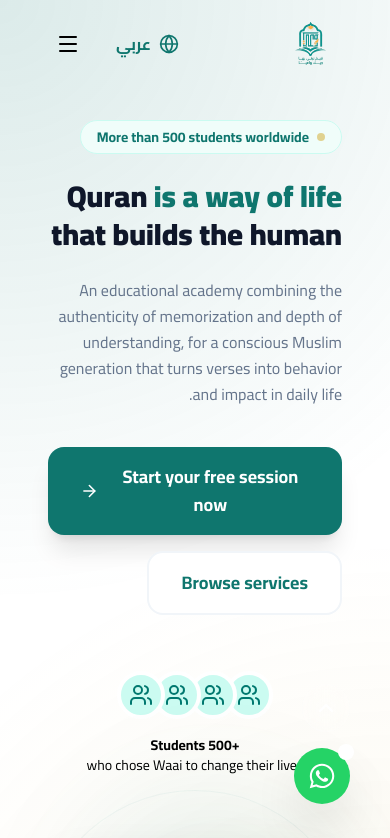
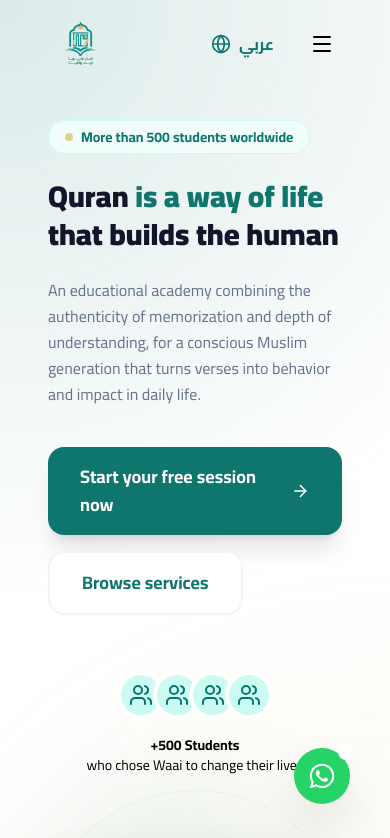
Before and after one commit to neovidiatech-eng/Wa3y-Landing-Page, a React (Vite) app: page / in a window 390 px wide. Shown: the top 838 px of the page. Built offline with nearby package versions, Linux system fonts and the light colour scheme.

Commit message:
feat: initialize project structure with responsive hero section, routing, and dynamic localization support

```diff
--- a/src/App.tsx
+++ b/src/App.tsx
@@ -16,10 +16,20 @@ export default function App() {
   const { i18n } = useTranslation();
 
   useEffect(() => {
-    const lang = i18n.language || "ar";
-    document.documentElement.dir = lang.startsWith("ar") ? "rtl" : "ltr";
-    document.documentElement.lang = lang.startsWith("ar") ? "ar" : "en";
-  }, [i18n.language]);
+    const updateDir = (lng: string) => {
+      const currentLng = lng || "ar";
+      const isAr = currentLng.startsWith("ar");
+      document.documentElement.dir = isAr ? "rtl" : "ltr";
+      document.documentElement.lang = isAr ? "ar" : "en";
+    };
+
+    updateDir(i18n.language);
+    i18n.on("languageChanged", updateDir);
+
+    return () => {
+      i18n.off("languageChanged", updateDir);
+    };
+  }, [i18n]);
 
   return (
     <>
--- a/src/components/layouts/Layout.tsx
+++ b/src/components/layouts/Layout.tsx
@@ -10,7 +10,6 @@ export function Layout() {
 
   return (
     <div
-      dir="rtl"
       className="font-['Cairo'] selection:bg-teal-100 selection:text-teal-900 bg-background overflow-x-hidden min-h-screen flex flex-col"
     >
       <div className="fixed inset-0 pattern-bg pointer-events-none" />
@@ -19,7 +18,7 @@ export function Layout() {
 
 <Header/>
       {/* Page Content with Transitions */}
-      <div className={`grow ${location.pathname !== "/" ? "pt-24 md:pt-28 lg:pt-32" : ""}`}>
+      <div className={`grow ${location.pathname !== "/" ? "pt-16 md:pt-20 lg:pt-24" : ""}`}>
         <AnimatePresence mode="wait">
           <motion.div
             key={location.pathname}
--- a/src/locales/en.json
+++ b/src/locales/en.json
@@ -101,7 +101,7 @@
     "locationValue": "Cairo, Egypt"
   },
   "footer": {
-    "rights": "© {{year}} Wa3y Academy. All rights reserved.",
+    "rights": "© {{year}}Waai Academy. All rights reserved.",
     "designedBy": "Designed by",
     "privacyPolicy": "Privacy Policy",
     "termsConditions": "Terms & Conditions"
@@ -231,12 +231,12 @@
     "notFound": "Subject not found",
     "back": "Back to subjects",
     "courseTitle": "{{title}} Course",
-    "whyChoose": "Why choose {{title}} course <br className=\"hidden md:block\"/> at Wa3y Academy?",
+    "whyChoose": "Why choose {{title}} course <br className=\"hidden md:block\"/> atWaaiAcademy?",
     "registerTitle": "Register for {{title}} course",
     "registerDesc1": "Start your journey to understand and recite the Quran easily and professionally. The course will be specially designed to suit your needs and facilitate your guidance during the learning process.",
-    "registerDesc2": "Get a wonderful opportunity to learn and recite the Holy Quran in a way you will not forget. Join the {{title}} course at Wa3y Academy now.",
+    "registerDesc2": "Get a wonderful opportunity to learn and recite the Holy Quran in a way you will not forget. Join the {{title}} course atWaaiAcademy now.",
     "registerBtn": "Register Now",
-    "otherSubjects": "Wa3y Subjects",
+    "otherSubjects": "Waai Subjects",
     "defaultFeatures": [
       {
         "title": "Learn Arabic Language",
@@ -273,7 +273,7 @@
     ]
   },
   "application": {
-    "heroTitle": "Join 'Waai Academy' for teaching the Quran. If you are a Quran memorizer looking for an opportunity to work as a teacher in Wa3y Academy, here are the features, conditions, and requirements:",
+    "heroTitle": "Join 'Waai Academy' for teaching the Quran. If you are a Quran memorizer looking for an opportunity to work as a teacher inWaaiAcademy, here are the features, conditions, and requirements:",
     "applyNowBtn": "Apply Now",
     "readConditionsBtn": "View Conditions & Requirements",
     "startApplyBtn": "Start Applying",
@@ -297,7 +297,7 @@
     "stepperTitle": "Teacher Application",
     "stepOf": "Step {{current}} of {{total}}",
     "successTitle": "Your application has been submitted successfully!",
-    "successDesc": "Thank you for applying to join Wa3y Academy. Your application will be reviewed and we will contact you shortly.",
+    "successDesc": "Thank you for applying to joinWaaiAcademy. Your application will be reviewed and we will contact you shortly.",
     "newAppBtn": "Submit a new application",
     "nextBtn": "Next",
     "prevBtn": "Previous",
--- a/src/main.tsx
+++ b/src/main.tsx
@@ -1,16 +1,20 @@
 import {StrictMode} from 'react';
 import {createRoot} from 'react-dom/client';
 import { QueryClient, QueryClientProvider } from '@tanstack/react-query';
+import './i18n';
 import App from './App.tsx';
-import './i18n';
 import './index.css';
+import { I18nextProvider } from 'react-i18next';
+import i18n from './i18n';
 
 const queryClient = new QueryClient();
 
 createRoot(document.getElementById('root')!).render(
   <StrictMode>
-    <QueryClientProvider client={queryClient}>
-      <App />
-    </QueryClientProvider>
+    <I18nextProvider i18n={i18n}>
+      <QueryClientProvider client={queryClient}>
+        <App />
+      </QueryClientProvider>
+    </I18nextProvider>
   </StrictMode>,
 );
--- a/src/pages/Home/components/Hero.tsx
+++ b/src/pages/Home/components/Hero.tsx
@@ -48,13 +48,21 @@ export default function Hero() {
                 transition={{ duration: 0.8, delay: 0.3 }}
                 className="flex flex-wrap gap-4 mt-4"
               >
-                <button className="px-8 py-4 bg-(--primary) text-white text-lg font-bold rounded-2xl flex items-center gap-3 shadow-xl hover:-translate-y-0.5 transition-all">
+                <a
+                  href="https://wa.me/+201000000000"
+                  target="_blank"
+                  rel="noopener noreferrer"
+                  className="px-8 py-4 bg-(--primary) text-white text-lg font-bold rounded-2xl flex items-center gap-3 shadow-xl hover:-translate-y-0.5 transition-all"
+                >
                   <span>{t("hero.ctaPrimary", "ابدأ حصتك المجانية الان")}</span>
                   <ArrowLeft className={`w-5 h-5 ${i18n.language.startsWith('en') ? 'rotate-180' : ''}`} />
-                </button>
-                <button className="px-8 py-4 bg-white border-2 border-slate-100 text-(--primary) text-lg font-bold rounded-2xl hover:bg-slate-50 transition-all">
+                </a>
+                <a
+                  href="#programs"
+                  className="px-8 py-4 bg-white border-2 border-slate-100 text-(--primary) text-lg font-bold rounded-2xl hover:bg-slate-50 transition-all"
+                >
                   {t("hero.ctaSecondary", "تصفح الخدمات")}
-                </button>
+                </a>
               </motion.div>
 
               <motion.div
```
